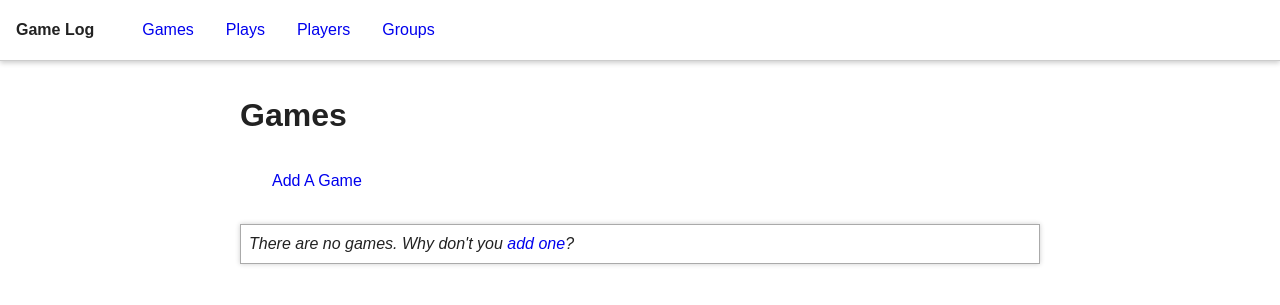
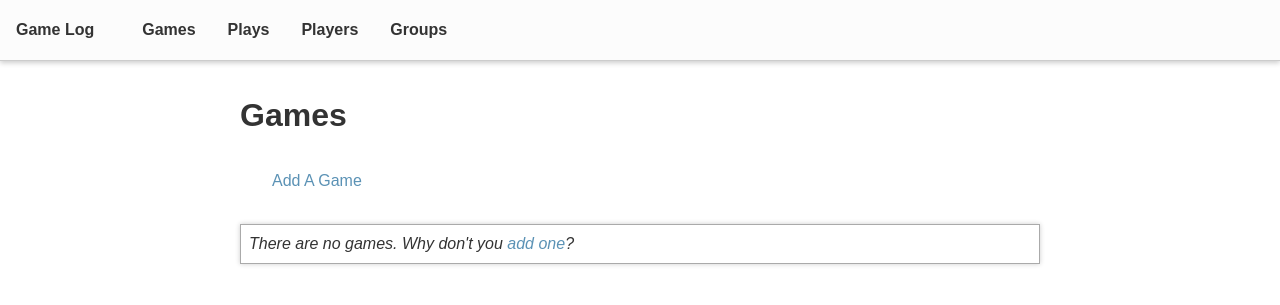
Before and after one commit to kevincarrogan/bogogger, a Django app: page /games/ in a window 1280 px wide. Shown: the top 305 px of the page. Run offline with Django 3.2, Linux system fonts and the light colour scheme; some libraries are stand-ins or nearby versions.

Commit message:
Adding colour for links and header.

```diff
--- a/gamelog/static/css/main.css
+++ b/gamelog/static/css/main.css
@@ -83,7 +83,12 @@ textarea {
    Author's custom styles
    ========================================================================== */
 
-a {
+body {
+    color: #333;
+}
+
+a, a:visited {
+    color: #5b92b5;
     text-decoration: none;
 }
 
@@ -92,6 +97,7 @@ a:hover {
 }
 
 header {
+    background-color: #fcfcfc;
     border-bottom: 1px solid #ccc;
     box-shadow: 0 2px 5px rgba(0, 0, 0, 0.2);
     padding: 0.5em 1em;
@@ -116,7 +122,10 @@ header nav ul li {
     float: left;
 }
 
-header nav ul li a {
+header nav ul li a,
+header nav ul li a:visited {
+    color: #333;
+    font-weight: bold;
     padding: 1em;
 }
 
```
